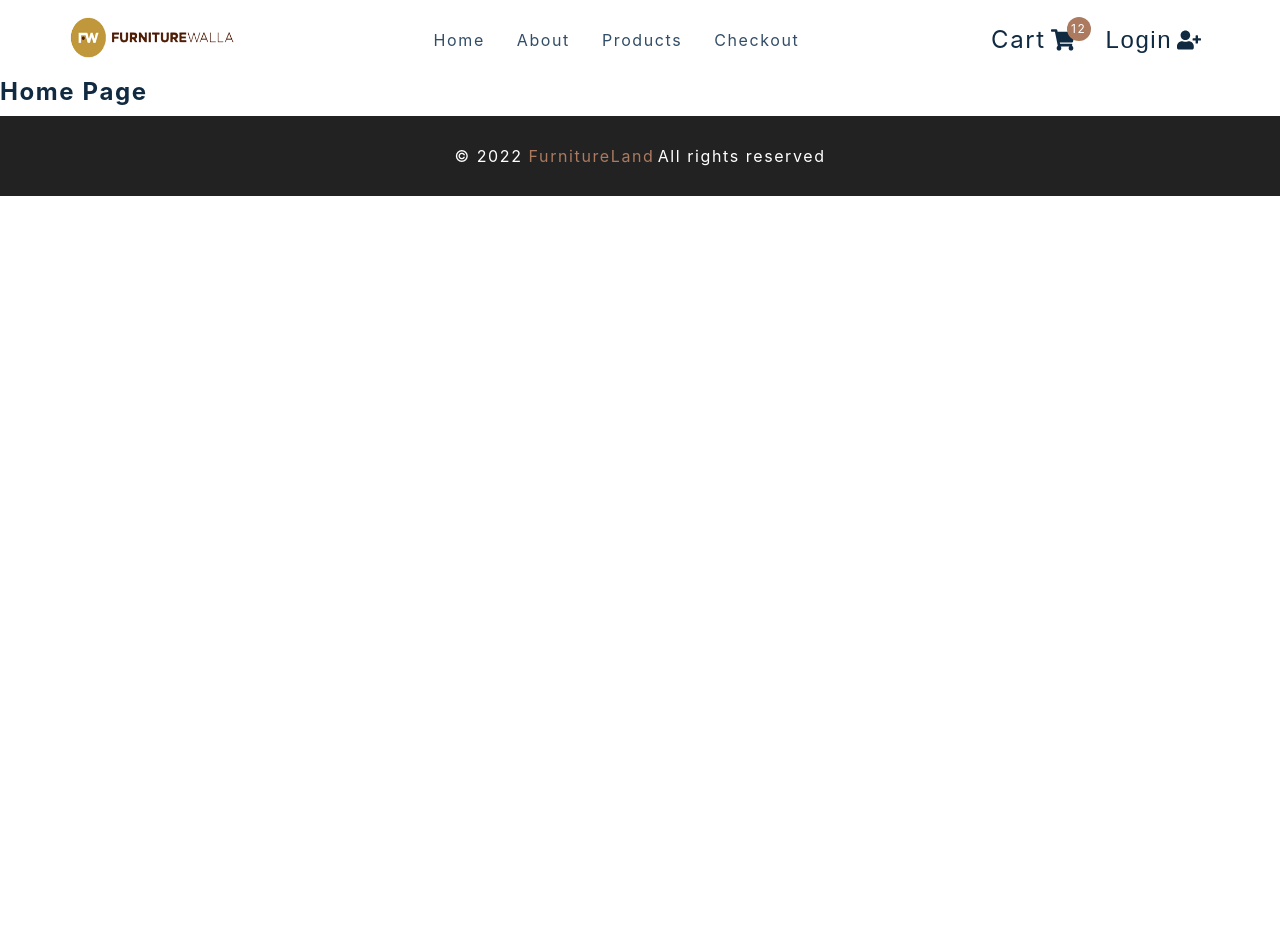
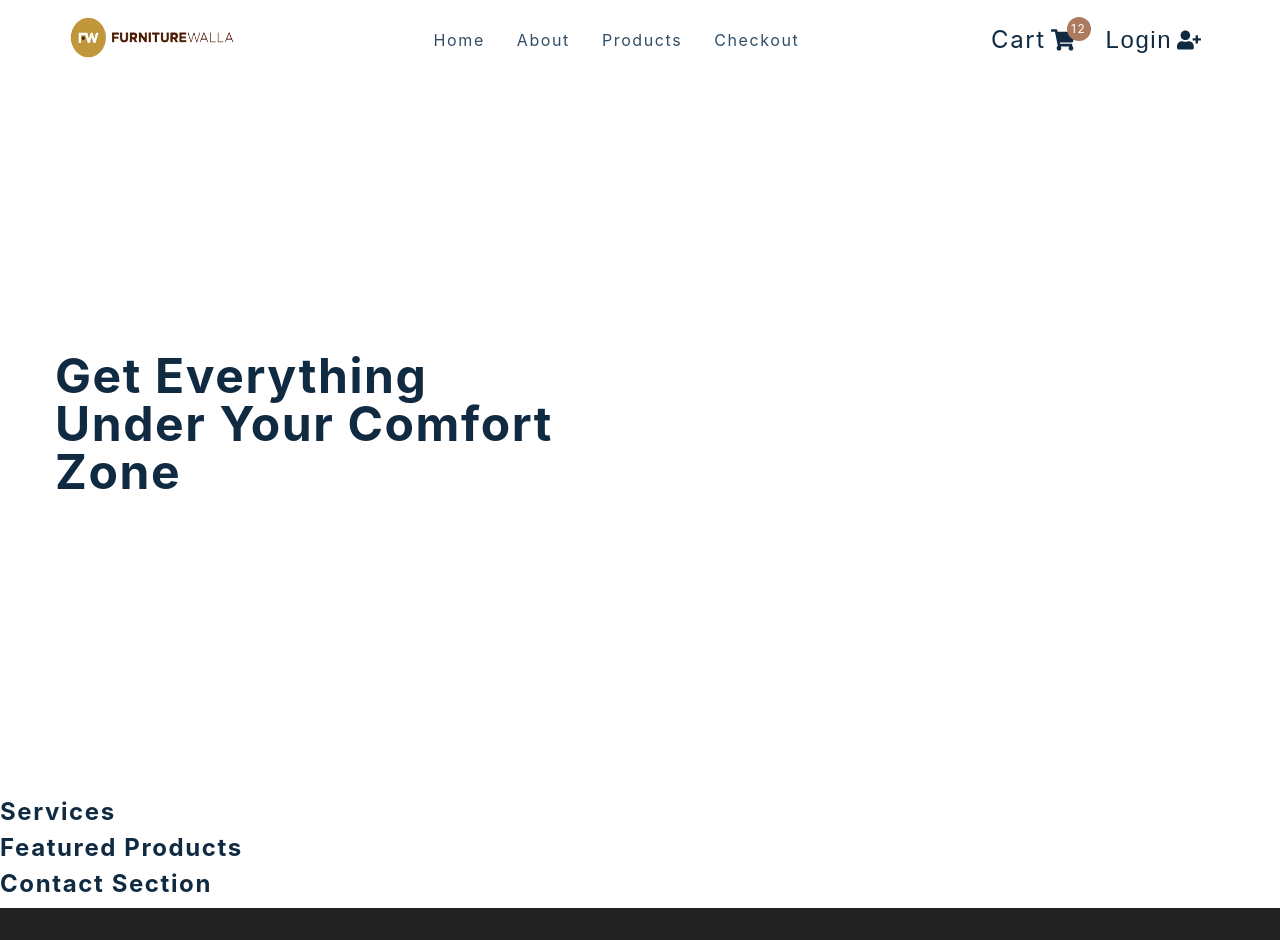
Before and after one commit to hritikd3/fullstack, a React (Create React App) app: page / in a window 1280 px wide. Shown: the top 940 px of the page. Before the commit the page ends 800 px from the top, so only its background shows below. Built offline with nearby package versions, Linux system fonts and the light colour scheme.

Commit message:
hero component added

```diff
--- a/src/components/Hero.js
+++ b/src/components/Hero.js
@@ -5,7 +5,15 @@ import heroBcg from '../assets/hero-bcg.jpeg'
 import heroBcg2 from '../assets/hero-bcg-2.jpeg'
 
 const Hero = () => {
-  return <h4>hero</h4>
+  return <Wrapper className='section-center'>
+    <article className='content'>
+      <h1> Get Everything under your Comfort Zone </h1>
+      <p>
+
+      </p>
+    </article>
+
+  </Wrapper>
 }
 
 const Wrapper = styled.section`
@@ -58,7 +66,7 @@ const Wrapper = styled.section`
       border-radius: var(--radius);
     }
     .img-container::before {
-      content: '';
+      content: "";
       position: absolute;
       width: 10%;
       height: 80%;
@@ -68,6 +76,6 @@ const Wrapper = styled.section`
       border-radius: var(--radius);
     }
   }
-`
+`;
 
 export default Hero
--- a/src/pages/HomePage.js
+++ b/src/pages/HomePage.js
@@ -1,7 +1,12 @@
 import React from 'react'
 import { FeaturedProducts, Hero, Services, Contact } from '../components'
 const HomePage = () => {
-  return <h4>home page</h4>
+  return <main>
+    <Hero />
+    <Services />
+    <FeaturedProducts />
+    <Contact />
+  </main>
 }
 
 export default HomePage
```
